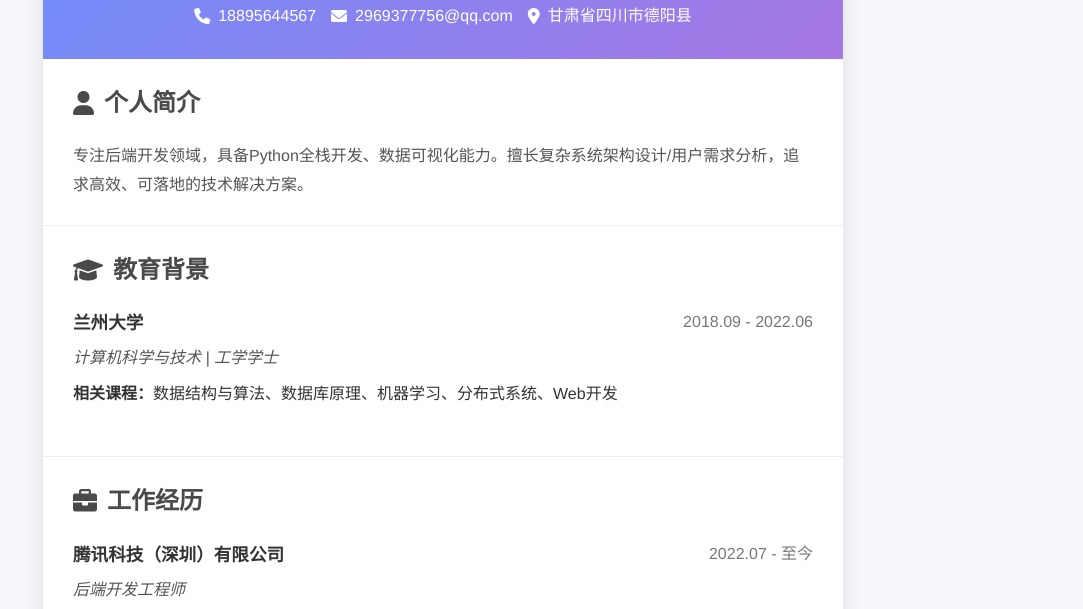
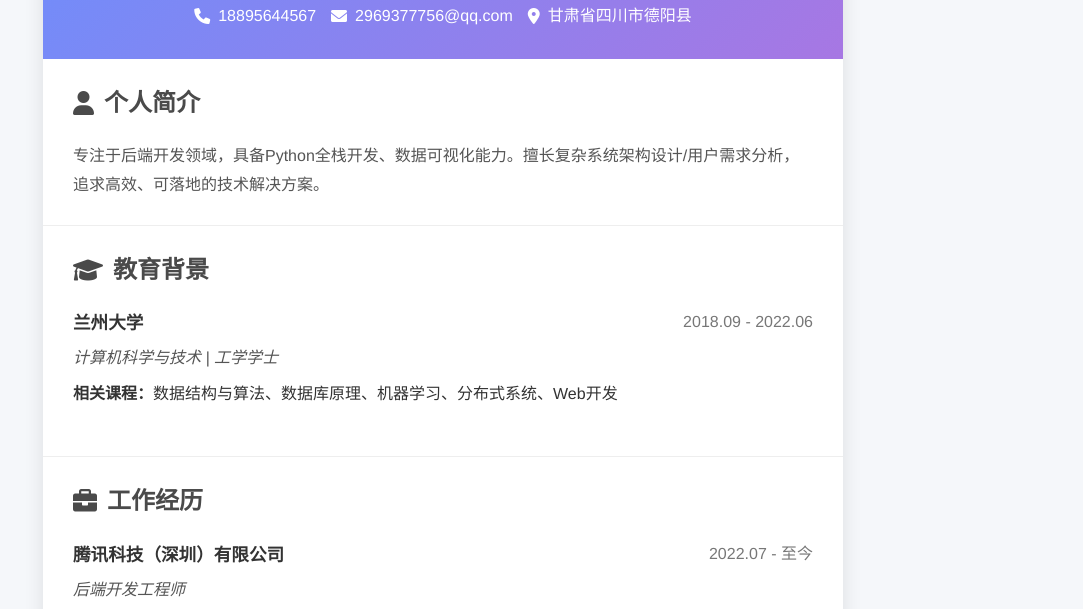
Before and after one commit to yht3312/ai118_course, a plain HTML site: page 周倡宇/index.html in a window 1280 px wide. Shown: the part 126-735 px from the top of the page, without its empty margins (197-1280 px from the left). Drawn offline with Linux system fonts and the light colour scheme.

Commit message:
4.29周倡宇

```diff
--- a/周倡宇/index.html
+++ b/周倡宇/index.html
@@ -271,7 +271,7 @@
                 <h2>个人简介</h2>
             </div>
             <div class="profile-text">
-                专注后端开发领域，具备Python全栈开发、数据可视化能力。擅长复杂系统架构设计/用户需求分析，追求高效、可落地的技术解决方案。
+                专注于后端开发领域，具备Python全栈开发、数据可视化能力。擅长复杂系统架构设计/用户需求分析，追求高效、可落地的技术解决方案。
             </div>
         </section>
 
```
Also changed, not shown: 1 other file.
